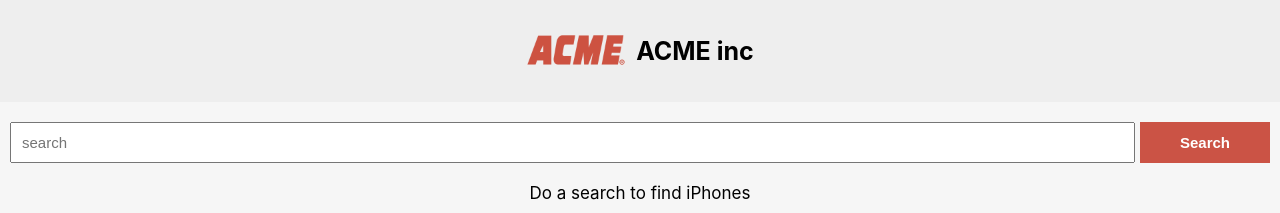
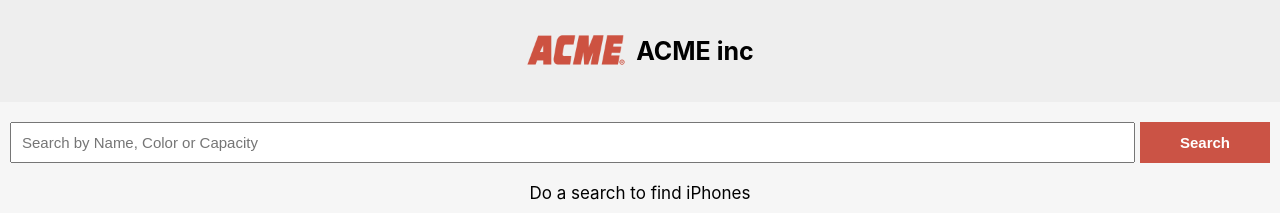
Before and after one commit to dapeng-react/MECCA-Challenge, a React (Create React App) app: page / in a window 1280 px wide. Shown: the top 213 px of the page. Built offline with nearby package versions, Linux system fonts and the light colour scheme.

Commit message:
added a comment for the App component. updated input placeholder

```diff
--- a/src/App.js
+++ b/src/App.js
@@ -1,3 +1,14 @@
+/**
+ * In this App users can search for an iPhone
+ * Type in a search term, it will return a list of iPhones
+ * of which the name, color or capacity contains the term,
+ * regardless of upper or lower cases
+ *
+ * @author Dapeng Zhang
+ * @Date 9 Feb 2020
+ * @version 1.0.0
+ */
+
 import React from 'react'
 import Iphone from './Iphone'
 import NotFound from './NotFound'
@@ -69,7 +80,7 @@ class App extends React.Component {
         <div className="content">
           <div className="search-panel">
             <input
-              placeholder="search"
+              placeholder="Search by Name, Color or Capacity"
               value={ searchTerm }
               onChange={(event) => {
                 this.setState({
```
